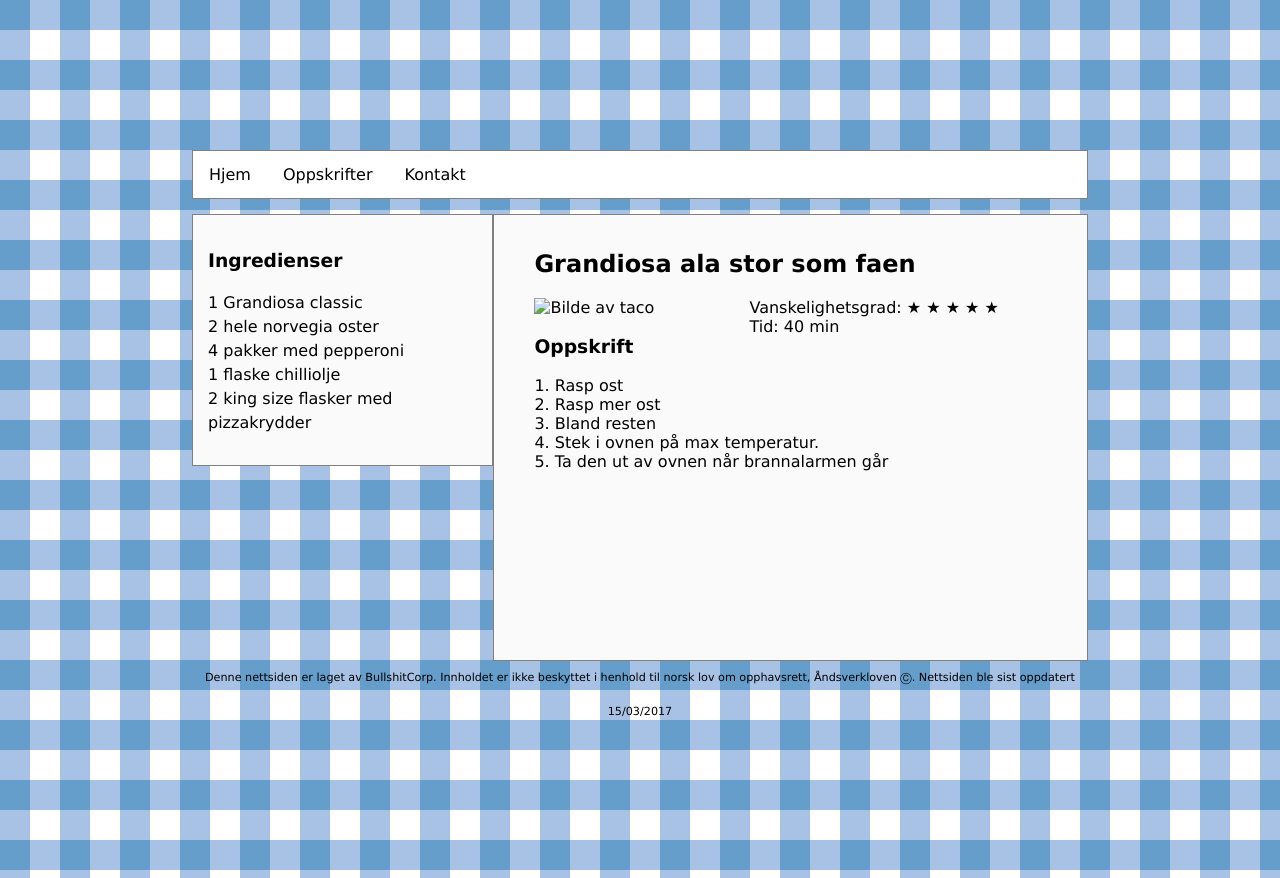
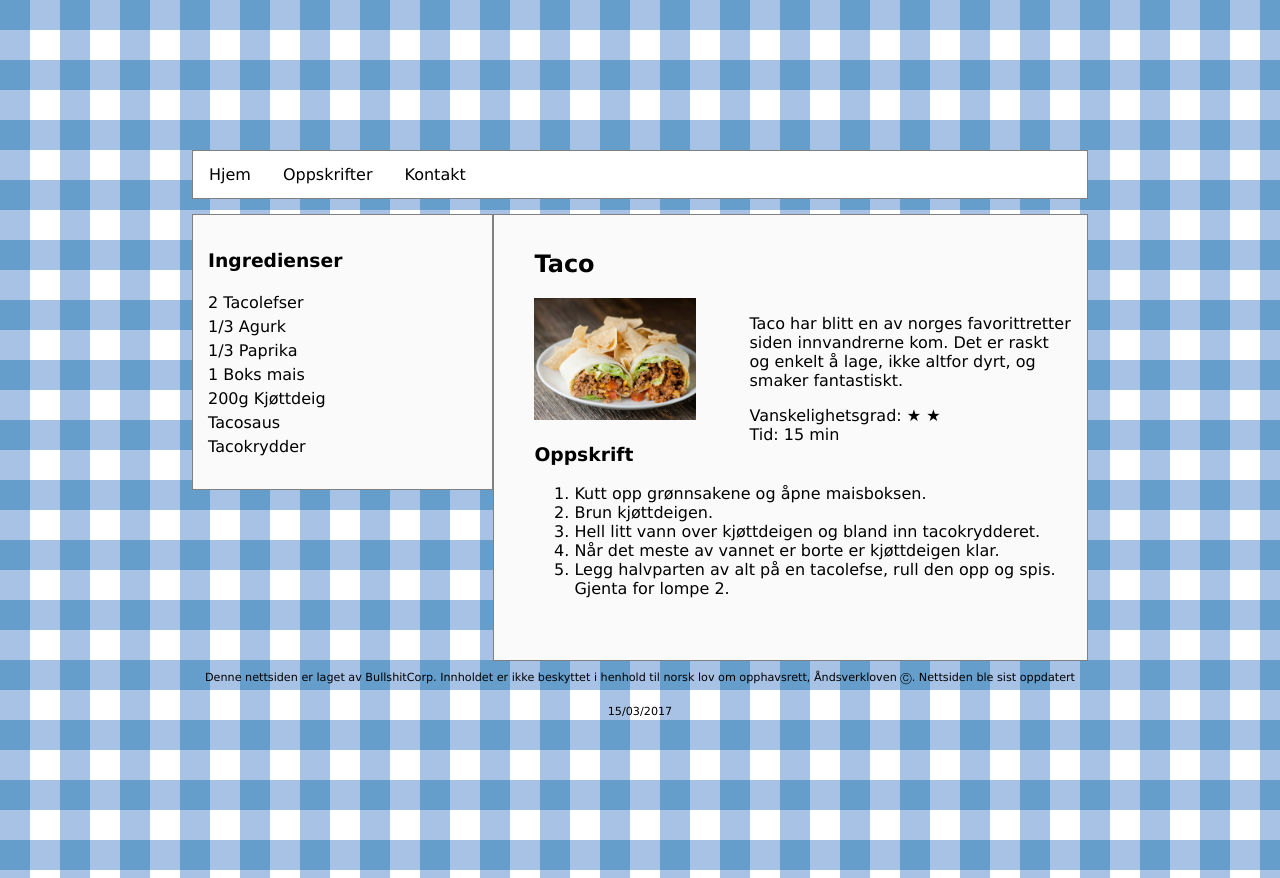
Before and after one commit to espbard/Innlevering3, a website: page public_html/oppskrifter/taco.html in a window 1280 px wide. Drawn offline with Linux system fonts and the light colour scheme.

Commit message:
la til taco.html

```diff
--- a/public_html/oppskrifter/taco.html
+++ b/public_html/oppskrifter/taco.html
@@ -27,30 +27,37 @@
 
 		<aside id="leftRecipe">
 			<h3>Ingredienser</h3>
-			1 Grandiosa classic<br>
-			2 hele norvegia oster<br>
-			4 pakker med pepperoni<br>
-			1 flaske chilliolje<br>
-			2 king size flasker med pizzakrydder
+			2 Tacolefser<br>
+			1/3 Agurk<br>
+			1/3 Paprika<br>
+			1 Boks mais<br>
+			200g Kjøttdeig<br>
+			Tacosaus<br>
+			Tacokrydder
+
 		</aside>
 
         <section id="mainWindowRecipe">
 
-			<h2>Grandiosa ala stor som faen</h2>
-			<img src="img/oppskriftmal.jpg"  alt="Bilde av taco">
+			<h2>Taco</h2>
+			<img src="../img/taco.jpg"  alt="Bilde av taco">
 			<aside>
-				Vanskelighetsgrad: &#9733; &#9733; &#9733; &#9733; &#9733;
+				<p>
+					Taco har blitt en av norges favorittretter siden innvandrerne kom. Det er raskt og enkelt å lage, ikke altfor dyrt, og smaker fantastiskt.
+				</p>
+				Vanskelighetsgrad: &#9733; &#9733;
 				<br>
-				Tid: 40 min
+				Tid: 15 min
 			</aside>
 
 			<h3>Oppskrift</h3>
-			1. Rasp ost
-			<br>2. Rasp mer ost
-			<br>3. Bland resten
-			<br>4. Stek i ovnen på max temperatur.
-			<br>5. Ta den ut av ovnen når brannalarmen går
-
+			<ol>
+				<li>Kutt opp grønnsakene og åpne maisboksen.</li>
+				<li>Brun kjøttdeigen.</li>
+				<li>Hell litt vann over kjøttdeigen og bland inn tacokrydderet.</li>
+				<li>Når det meste av vannet er borte er kjøttdeigen klar.</li>
+				<li>Legg halvparten av alt på en tacolefse, rull den opp og spis. Gjenta for lompe 2.</li>
+			</ol>
         </section>
 		<footer>
 			Denne nettsiden er laget av BullshitCorp.
```
Also changed, not shown: public_html/oppskrifter.html (+6 -6 lines), public_html/oppskrifter/kyllinggryte.html (+1 -1 lines), public_html/oppskrifter/omelett.html (+1 -1 lines), public_html/oppskrifter/salat.html (+1 -1 lines), public_html/img/taco.jpg (added).
